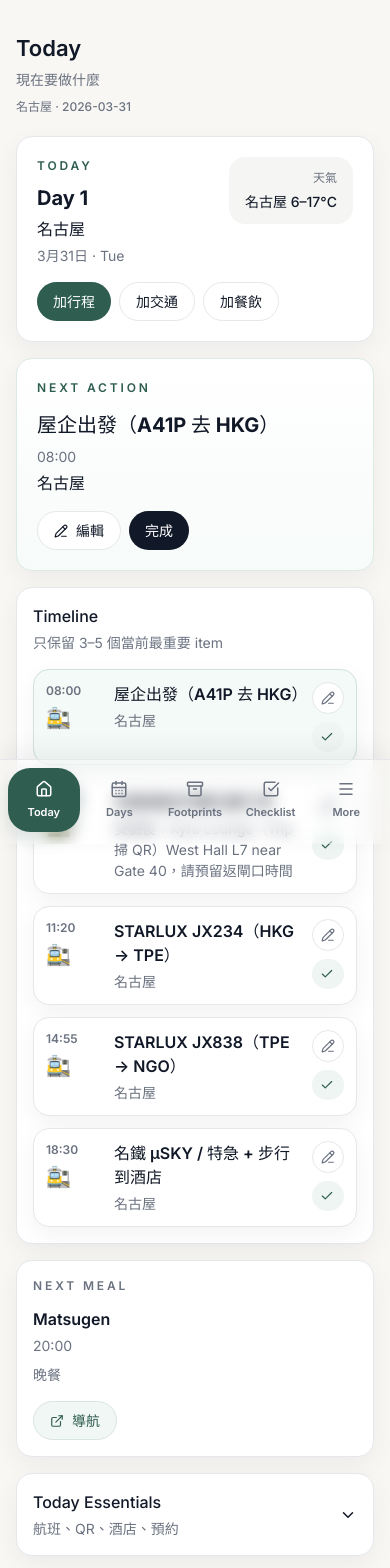
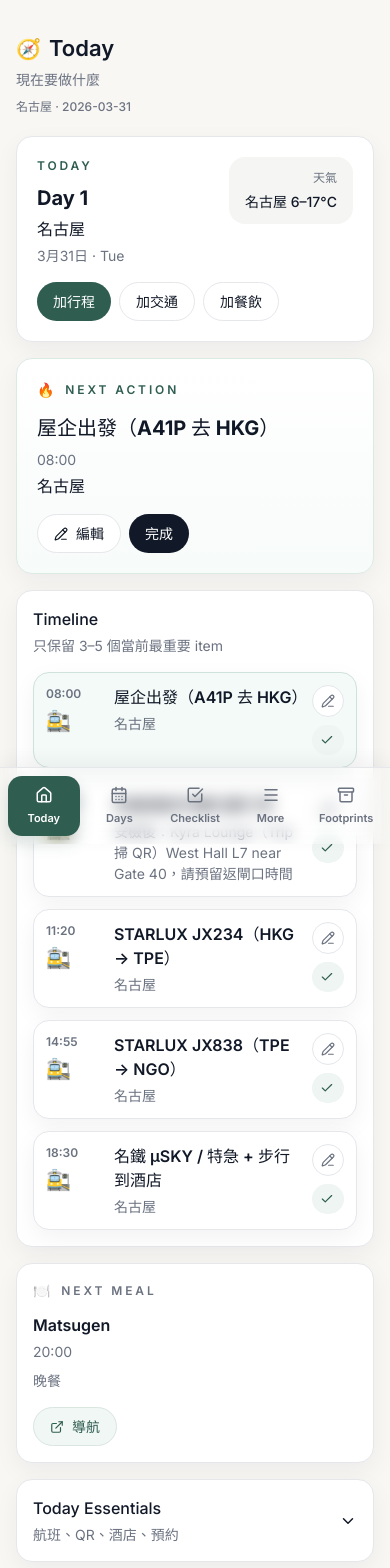
Before and after one commit to alexzw/trip, a React (Vite) app: page / in a window 390 px wide. Shown: the top 1568 px of the page. Built offline with nearby package versions, Linux system fonts and the light colour scheme.

Commit message:
Polish mobile nav and add visual accents

```diff
--- a/src/App.tsx
+++ b/src/App.tsx
@@ -587,7 +587,7 @@
         <div className="mt-4 space-y-5">
           {activeTab === 'today' && selectedDay ? (
             <main onTouchStart={handleTouchStart} onTouchEnd={handleTouchEnd}>
-              <PageHeader title="Today" subtitle="現在要做什麼" meta={`${selectedDay.city} · ${selectedDay.date}`} />
+              <PageHeader title="Today" emoji="🧭" subtitle="現在要做什麼" meta={`${selectedDay.city} · ${selectedDay.date}`} />
               <TodayView
                 day={selectedDay}
                 onToggleDone={(collection, itemId) => toggleTrackableItem(collection, itemId, 'isDone')}
@@ -600,7 +600,7 @@
           {activeTab === 'days' ? (
             selectedDay ? (
               <main className="space-y-5" onTouchStart={handleTouchStart} onTouchEnd={handleTouchEnd}>
-                <PageHeader title="Days" subtitle="完整每日行程" meta="Swipe 左右切換 day，所有內容以 block 呈現" />
+                <PageHeader title="Days" emoji="📅" subtitle="完整每日行程" meta="Swipe 左右切換 day，所有內容以 block 呈現" />
                 <DailyDetail
                   day={selectedDay}
                   categoryFilter={categoryFilter}
@@ -672,7 +672,7 @@
 
           {activeTab === 'checklist' ? (
             <>
-              <PageHeader title="Checklist" subtitle="出發前與旅行中的任務管理" />
+              <PageHeader title="Checklist" emoji="✅" subtitle="出發前與旅行中的任務管理" />
               <ChecklistPanel
                 finalChecks={trip.finalChecks}
                 packingChecklist={trip.packingChecklist}
@@ -684,7 +684,7 @@
 
           {activeTab === 'footprints' ? (
             <>
-              <PageHeader title="Footprints" subtitle="旅行足跡與記憶資料庫" />
+              <PageHeader title="Footprints" emoji="🧭" subtitle="旅行足跡與記憶資料庫" />
               <FootprintsPage
                 trip={trip}
                 footprints={footprints}
@@ -699,7 +699,7 @@
 
           {activeTab === 'more' ? (
             <>
-              <PageHeader title="More" subtitle="低頻功能、總覽與資料管理" />
+              <PageHeader title="More" emoji="⚙️" subtitle="低頻功能、總覽與資料管理" />
               <div className="space-y-5">
                 <SectionBlock title="Trip Overview" subtitle="旅程總覽與櫻花預測" defaultOpen>
                   <OverviewPanel trip={trip} overallProgress={overallProgress} />
--- a/src/components/BottomNav.tsx
+++ b/src/components/BottomNav.tsx
@@ -9,14 +9,14 @@
 const tabs: Array<{ id: MainTab; label: string; icon: LucideIcon }> = [
   { id: 'today', label: 'Today', icon: House },
   { id: 'days', label: 'Days', icon: CalendarDays },
-  { id: 'footprints', label: 'Footprints', icon: Archive },
   { id: 'checklist', label: 'Checklist', icon: CheckSquare },
   { id: 'more', label: 'More', icon: Menu },
+  { id: 'footprints', label: 'Footprints', icon: Archive },
 ]
 
 export function BottomNav({ activeTab, onChange }: BottomNavProps) {
   return (
-    <nav className="bottom-safe fixed inset-x-0 bottom-0 z-40 border-t border-slate bg-white/96 px-2 pb-3 pt-2 shadow-[0_-8px_24px_rgba(17,24,39,0.06)] backdrop-blur md:px-4">
+    <nav className="fixed inset-x-0 bottom-0 z-40 border-t border-slate bg-white/96 px-2 pt-2 shadow-[0_-6px_18px_rgba(17,24,39,0.05)] backdrop-blur md:px-4">
       <div className="mx-auto grid max-w-3xl grid-cols-5 gap-1">
         {tabs.map((tab) => {
           const Icon = tab.icon
@@ -26,7 +26,7 @@
             <button
               key={tab.id}
               onClick={() => onChange(tab.id)}
-              className={`flex min-h-[64px] flex-col items-center justify-center rounded-[22px] px-2 py-2 text-[11px] font-semibold transition ${
+              className={`flex min-h-[60px] flex-col items-center justify-center rounded-[14px] px-2 py-2 text-[11px] font-semibold transition ${
                 active
                   ? 'bg-sage text-white shadow-[0_8px_16px_rgba(47,93,80,0.16)]'
                   : 'text-mist hover:bg-[#F4F4F1] hover:text-ink'
@@ -39,6 +39,7 @@
           )
         })}
       </div>
+      <div className="h-[max(env(safe-area-inset-bottom),8px)]" />
     </nav>
   )
 }
--- a/src/components/FootprintCard.tsx
+++ b/src/components/FootprintCard.tsx
@@ -8,11 +8,29 @@
 }
 
 export function FootprintCard({ footprint, onEdit, onFavorite }: FootprintCardProps) {
+  const categoryEmoji =
+    footprint.category === 'restaurant'
+      ? '🍜'
+      : footprint.category === 'hotel'
+        ? '🏨'
+        : footprint.category === 'station'
+          ? '🚉'
+          : footprint.category === 'walk'
+            ? '🌿'
+            : footprint.category === 'shopping'
+              ? '🛍️'
+              : footprint.category === 'transport'
+                ? '🛫'
+                : '📍'
+
   return (
     <article className="memory-card p-4">
       <div className="flex items-start justify-between gap-3">
         <div>
-          <div className="text-[16px] font-semibold text-ink">{footprint.placeName}</div>
+          <div className="flex items-center gap-2 text-[16px] font-semibold text-ink">
+            <span>{categoryEmoji}</span>
+            <span>{footprint.placeName}</span>
+          </div>
           <div className="mt-1 text-[14px] text-mist">
             {footprint.city} • {footprint.date || '未填日期'}
           </div>
--- a/src/components/MealCard.tsx
+++ b/src/components/MealCard.tsx
@@ -10,7 +10,10 @@
 export function MealCard({ title, time, description, onNavigate }: MealCardProps) {
   return (
     <section className="touch-card">
-      <div className="text-[12px] font-semibold uppercase tracking-[0.24em] text-mist">Next Meal</div>
+      <div className="flex items-center gap-2 text-[12px] font-semibold uppercase tracking-[0.24em] text-mist">
+        <span className="text-[14px]">🍽️</span>
+        <span>Next Meal</span>
+      </div>
       <div className="mt-3 text-[16px] font-semibold text-ink">{title || '未安排'}</div>
       <div className="mt-1 text-[14px] text-mist">{time}</div>
       {description ? <div className="mt-2 text-[14px] text-mist">{description}</div> : null}
--- a/src/components/NextActionCard.tsx
+++ b/src/components/NextActionCard.tsx
@@ -23,7 +23,10 @@
 }: NextActionCardProps) {
   return (
     <section className="touch-card border-[#DCEAE4] bg-[linear-gradient(180deg,#FFFFFF_0%,#F7FBF9_100%)] p-5">
-      <div className="text-[12px] font-semibold uppercase tracking-[0.24em] text-sage">Next Action</div>
+      <div className="flex items-center gap-2 text-[12px] font-semibold uppercase tracking-[0.24em] text-sage">
+        <span className="text-[14px]">🔥</span>
+        <span>Next Action</span>
+      </div>
       <div className="mt-4 text-[20px] font-bold leading-tight text-ink">{title}</div>
       <div className="mt-2 text-[14px] text-mist">{time}</div>
       {location ? <div className="mt-1 text-[16px] font-medium text-ink">{location}</div> : null}
--- a/src/components/PageHeader.tsx
+++ b/src/components/PageHeader.tsx
@@ -3,14 +3,18 @@
   subtitle?: string
   meta?: string
   action?: React.ReactNode
+  emoji?: string
 }
 
-export function PageHeader({ title, subtitle, meta, action }: PageHeaderProps) {
+export function PageHeader({ title, subtitle, meta, action, emoji }: PageHeaderProps) {
   return (
     <header className="mb-5">
       <div className="flex items-start justify-between gap-3">
         <div>
-          <h1 className="text-[22px] font-semibold text-ink">{title}</h1>
+          <h1 className="flex items-center gap-2 text-[22px] font-semibold text-ink">
+            {emoji ? <span className="text-[20px]">{emoji}</span> : null}
+            <span>{title}</span>
+          </h1>
           {subtitle ? <p className="mt-1 text-[14px] text-mist">{subtitle}</p> : null}
           {meta ? <p className="mt-2 text-[12px] font-medium text-mist">{meta}</p> : null}
         </div>
--- a/src/index.css
+++ b/src/index.css
@@ -91,7 +91,7 @@
 
   .mobile-shell {
     padding-top: max(1rem, env(safe-area-inset-top));
-    padding-bottom: max(6.25rem, env(safe-area-inset-bottom) + 5rem);
+    padding-bottom: max(7.5rem, env(safe-area-inset-bottom) + 6rem);
   }
 
   .bottom-safe {
```
